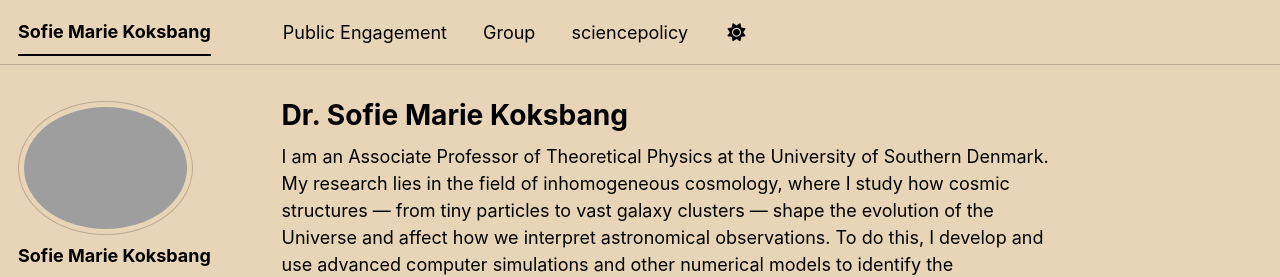
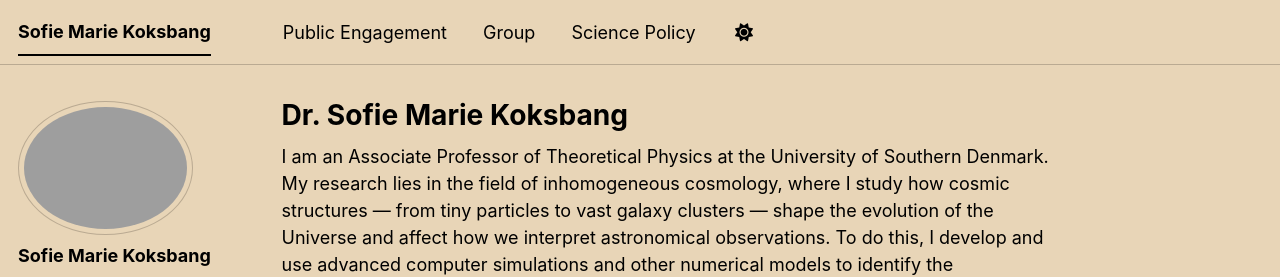
Before and after one commit to sofiemariekoksbang/sofiemariekoksbang.github.io, a Jekyll site: the page built from _pages/about.md, in a window 1280 px wide. Shown: the top 277 px of the page. Built offline with Jekyll 4.4.1, drawn with Linux system fonts in a browser that asks for light colours; some web fonts are replaced; a script bundle is joined from its source files by our own code; library files that are not in the unit come from our copies.

Commit message:
Update navigation.yml

```diff
--- a/_data/navigation.yml
+++ b/_data/navigation.yml
@@ -12,7 +12,7 @@ main:
     url: /public-engagement/
   - title: "Group"
     url: /Group/
-  - title: "sciencepolicy"
+  - title: "Science Policy"
     url: /sciencepolicy/
 
 #  - title: "Talks"
```
